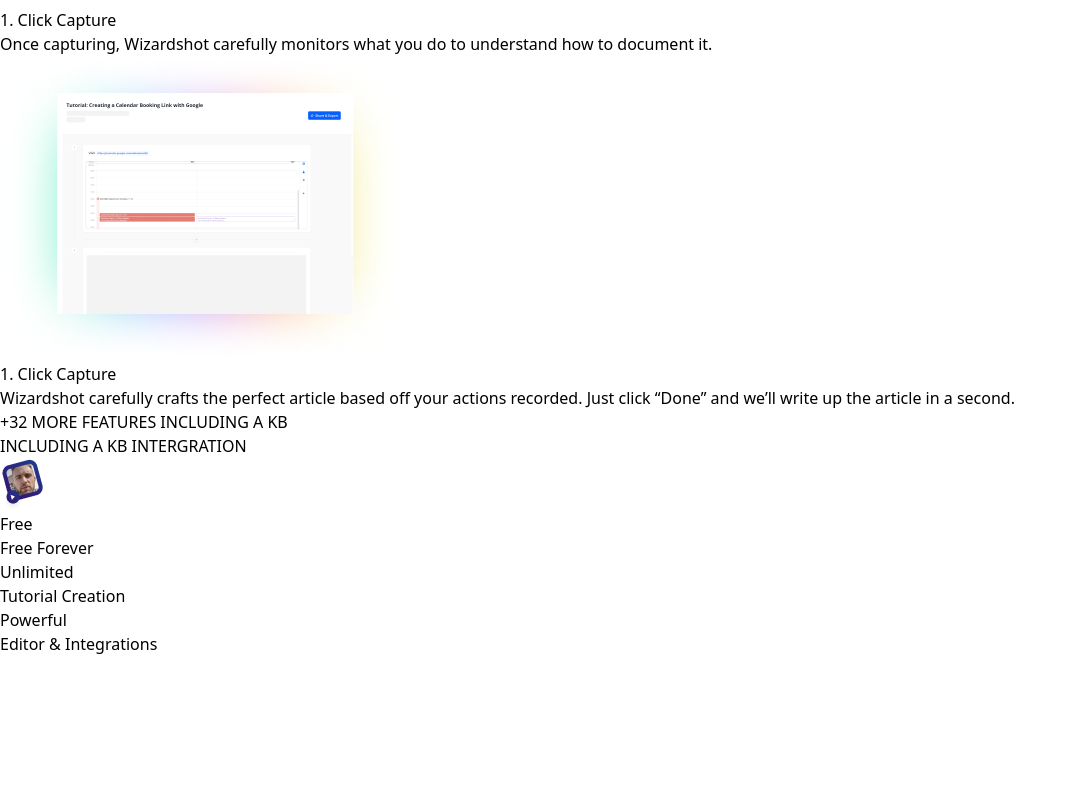
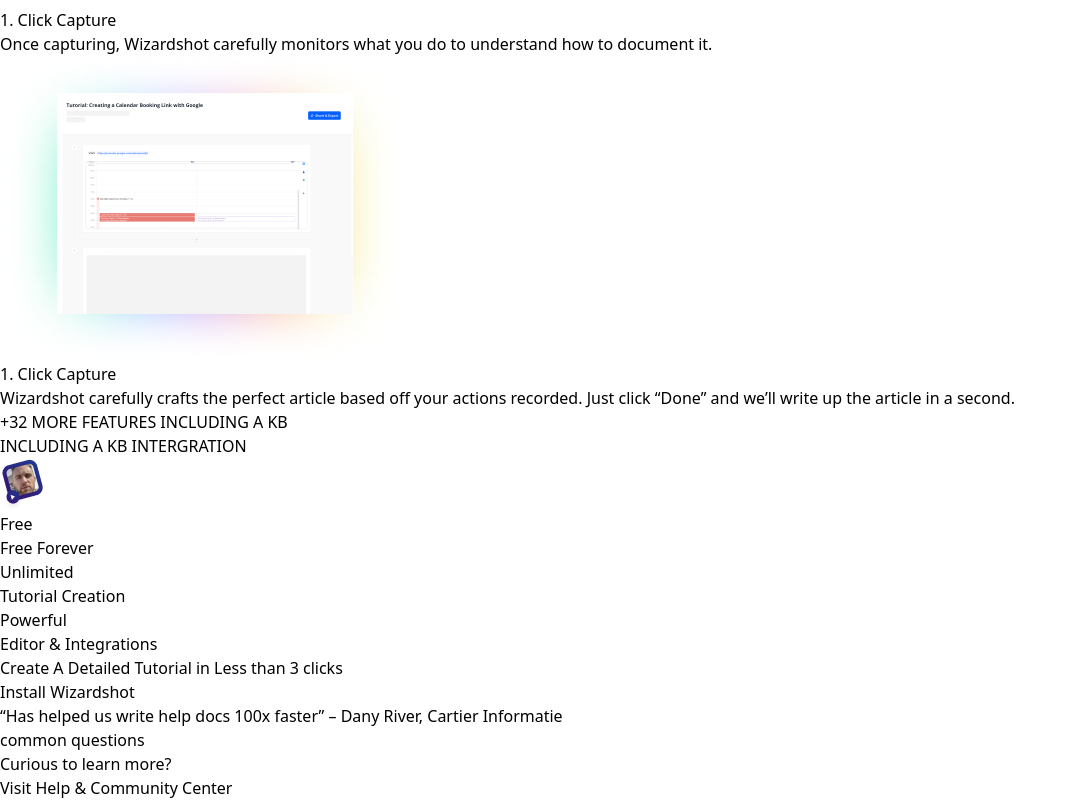
Before and after one commit to MICHAELKITH/Test, a React (Vite) app in the folder wizard/: page / in a window 1280 px wide. Shown: the part 3022-3822 px from the top of the page, without its empty margins (0-1077 px from the left). Before the commit the page ends 3678 px from the top, so only its background shows below. Built offline with nearby package versions, Linux system fonts and the light colour scheme.

Commit message:
Complete components set up

```diff
--- a/wizard/src/App.jsx
+++ b/wizard/src/App.jsx
@@ -4,6 +4,9 @@
 import Intro from './assets/components/Intro'
 import Features from './assets/components/Features'
 import About from './assets/components/About'
+import Accordion from './assets/components/Accordion'
+import More from './assets/components/More'
+import Footer from './assets/components/Footer'
 
 function App() {
 
@@ -13,6 +16,9 @@
        <Intro/>
        <Features/>
        <About/>
+       <Accordion/>
+       <More/>
+       <Footer/>
 
     </div>
   )
--- a/wizard/src/assets/components/About.jsx
+++ b/wizard/src/assets/components/About.jsx
@@ -2,6 +2,7 @@
 
 const About = () => {
   return (
+    <div>
       <div>
         <div>
           <h1>Free</h1>
@@ -11,16 +12,25 @@
         <div>
           <h1>Unlimited</h1>
 
-        <p>Tutorial
-Creation</p>
+          <p>Tutorial Creation</p>
         </div>
         <div>
           <h1>Powerful</h1>
 
-        <p>Editor &
-Integrations</p>
+          <p>Editor & Integrations</p>
+        </div>
       </div>
 
+      <div>
+        <h1>Create A Detailed Tutorial in Less than 3 clicks</h1>
+
+        <button>Install Wizardshot</button>
+
+        <p>
+          “Has helped us write help docs 100x faster” – Dany River, Cartier
+          Informatie
+        </p>
+      </div>
     </div>
   );
 };
--- /dev/null
+++ b/wizard/src/assets/components/Accordion.jsx
@@ -0,0 +1,27 @@
+import React from 'react'
+
+const Accordion = () => {
+  return (
+    <div>
+      <h1>
+      common questions
+      </h1>
+
+      <div>
+
+      </div>
+
+      <div>
+        <p>
+        Curious to learn more?
+        </p>
+
+        <button>
+        Visit Help & Community Center
+        </button>
+      </div>
+    </div>
+  )
+}
+
+export default Accordion
--- /dev/null
+++ b/wizard/src/assets/components/Footer.jsx
@@ -0,0 +1,11 @@
+import React from 'react'
+
+const Footer = () => {
+  return (
+    <div>
+
+    </div>
+  )
+}
+
+export default Footer
--- /dev/null
+++ b/wizard/src/assets/components/More.jsx
@@ -0,0 +1,11 @@
+import React from 'react'
+
+const More = () => {
+  return (
+    <div>
+
+    </div>
+  )
+}
+
+export default More
```
Lines whose indentation alone changed are shown as unchanged.
